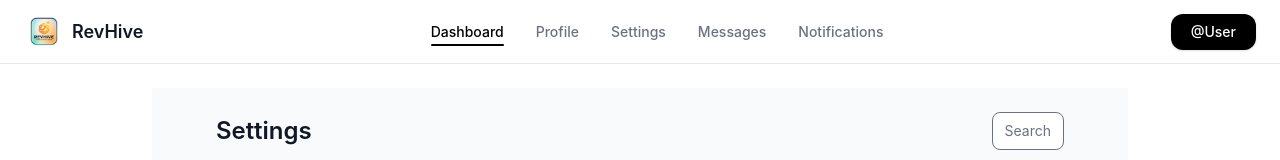
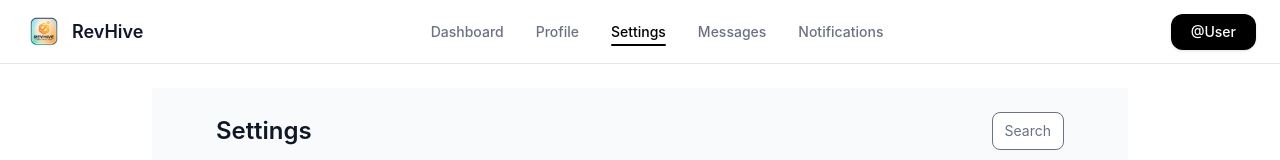
Before and after one commit to sourav-kr14/RevHive-Frontend, a React (Vite) app: page /user/settings in a window 1280 px wide. Shown: the top 160 px of the page. Built offline with nearby package versions, Linux system fonts and the light colour scheme.

Commit message:
update: refresh logic

```diff
--- a/src/components/userdashboard/UserHeader.jsx
+++ b/src/components/userdashboard/UserHeader.jsx
@@ -10,7 +10,7 @@ export default function UserHeader({ activeNav, setActiveNav, profileData }) {
   const navItems = [
     { id: "dashboard", label: "Dashboard", path: "/user/dashboard" },
     { id: "profile", label: "Profile", path: "/user/profile" },
-    { id: "settings", label: "Settings", path: "/settings" },
+    { id: "settings", label: "Settings", path: "/user/settings" },
     { id: "messaging", label: "Messages", path: "/messages" },
     { id: "notification", label: "Notifications", path: "/notifications" },
   ];
@@ -38,7 +38,7 @@ export default function UserHeader({ activeNav, setActiveNav, profileData }) {
 
         <nav className="hidden md:flex items-center gap-8">
           {navItems.map((item) => {
-            const isActive = activeNav === item.id;
+            const isActive = window.location.pathname === item.path;
 
             return (
               <motion.button
```
